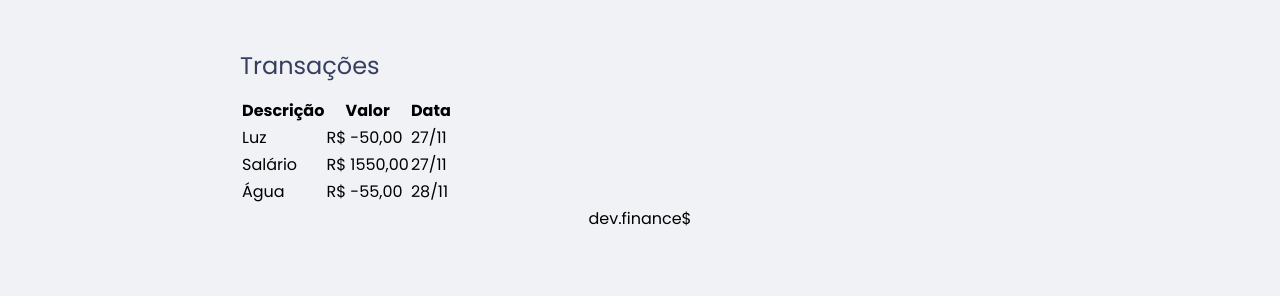
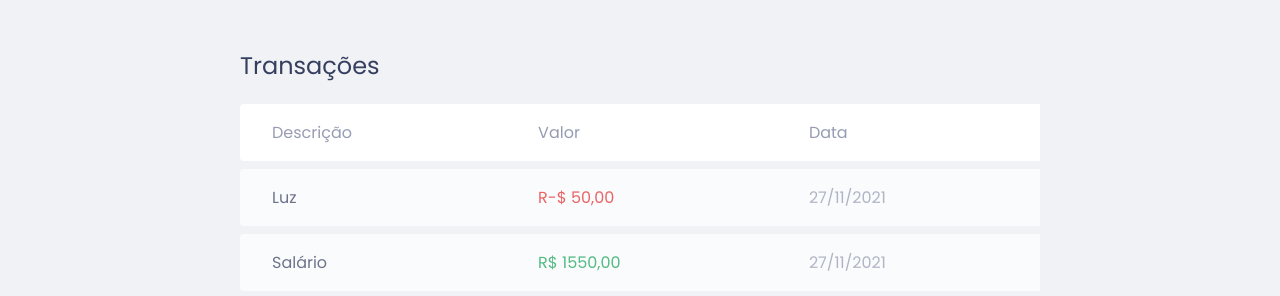
Before and after one commit to vitor-risso/maratona-discover, a plain HTML site: page frontend/index.html in a window 1280 px wide. Shown: the part 638-934 px from the top of the page. Before the commit the page ends 869 px from the top, so only its background shows below. Drawn offline with Linux system fonts and the light colour scheme.

Commit message:
tabela estilizada junto com footer

```diff
--- a/frontend/index.html
+++ b/frontend/index.html
@@ -50,21 +50,21 @@
                 </thead>
                 <tbody>
                     <tr>
-                        <td>Luz</td>
-                        <td>R$ -50,00</td>
-                        <td>27/11</td>
+                        <td class="description">Luz</td>
+                        <td class="expense">R-$ 50,00</td>
+                        <td class="date">27/11/2021</td>
                     </tr>
 
                     <tr>
-                        <td>Salário</td>
-                        <td>R$ 1550,00</td>
-                        <td>27/11</td>
+                        <td class="description">Salário</td>
+                        <td class="income">R$ 1550,00</td>
+                        <td class="date">27/11/2021</td>
                     </tr>
 
                     <tr>
-                        <td>Água</td>
-                        <td>R$ -55,00</td>
-                        <td>28/11</td>
+                        <td class="description">Água</td>
+                        <td class="expense">-R$ 55,00</td>
+                        <td class="date">28/11/2021</td>
                     </tr>
                 </tbody>
             </table>
--- a/frontend/style.css
+++ b/frontend/style.css
@@ -72,6 +72,56 @@ header{
     color: white;
 }
 
+#data-table {
+    width: 100%;
+    border-spacing: 0 0.5rem;
+    color: #969cb3;
+
+}
+
+table thead tr th:first-child,
+table tbody tr td:first-child {
+    border-radius: 0.25rem 0 0 0.25rem;
+}
+
+table th{
+    background-color: white;
+
+    font-weight: normal;
+    padding: 1rem 2rem;
+
+    text-align: left;
+}
+
+table tbody tr{
+    opacity: 0.7;
+}
+
+table tbody tr:hover{
+    opacity: 1;
+}
+
+table td{
+    background-color: white;
+    padding: 1rem 2rem;
+}
+
+td.description{
+    color: var(--dark-blue);
+}
+
+td.income{
+    color: #12a454;
+}
+
+td.expense{
+    color: #e92929;
+}
+
 footer{
     text-align: center;
+    padding: 4rem 0 2rem;
+
+    color: var(--dark-blue);
+    opacity: 0.6;
 }
```
